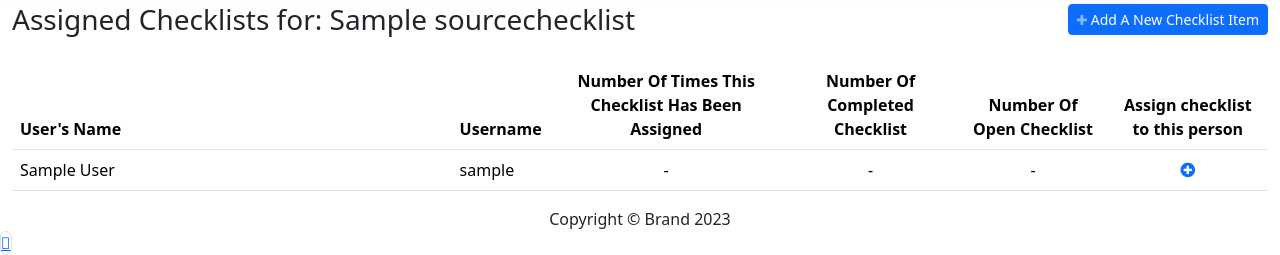
After one commit to my443/brighterchecklist, a Django app: page /manager/users/1 in a window 1280 px wide. The commit adds this page. Shown: the part 620-875 px from the top of the page. Run offline with Django 4.2, Linux system fonts and the light colour scheme; tables that the repository leaves empty hold one stand-in row (values such as "Sample post"); some libraries are stand-ins or nearby versions.

Commit message:
Checklist items can now be assigned to specific users.

```diff
--- /dev/null
+++ b/brighterchecklist/checklist_manager/templates/assign_checklist_to_person.html
@@ -0,0 +1,40 @@
+{% extends "base.html" %}
+
+{% block main_content %}
+<div class="d-sm-flex justify-content-between align-items-center mb-4">
+    <h3 class="text-dark mb-0">Assigned Checklists for: {{ checklist_info.checklist_name }}</h3>
+    <a class="btn btn-primary btn-sm d-none d-sm-inline-block" role="button" href="/manager/template/new/{{checklist_info.id}}">
+        <i class="fa fa-plus fa-sm text-white-50" style="font-size: 13px;"></i>&nbsp;Add A New Checklist Item</a>
+</div>
+<div class="row">
+    <div class="col">
+        <div class="table-responsive">
+            <table class="table">
+                <thead>
+                    <tr>
+                        <th style="width: 35%">User's Name</th>
+                        <th class="">Username</th>
+                        <th class="text-center">Number Of Times This Checklist Has Been Assigned</th>
+                        <th class="text-center">Number Of Completed Checklist</th>
+                        <th class="text-center">Number Of Open Checklist</th>
+                        <th class="text-center">Assign checklist to this person</th>
+                    </tr>
+                </thead>
+                <tbody>
+                {% for row in all_users %}
+                    <tr>
+                        <td>{{ row.first_name }} {{ row.last_name }}</td>
+                        <td>{{ row.username }}</td>
+                        <td class="text-center"> - </td>
+                        <td class="text-center"> - </td>
+                        <td class="text-center"> - </td>
+                        <td class="text-center"><a href="/manager/users/assign/{{checklist_info.id}}/{{row.id}}"><i class="fa fa-plus-circle" style="font-size: 17px;"></i></a></td>
+                    </tr>
+                {% endfor %}
+                </tbody>
+            </table>
+        </div>
+    </div>
+</div>
+</div>
+{% endblock %}
--- a/brighterchecklist/checklist_manager/templates/checklist_manager_main.html
+++ b/brighterchecklist/checklist_manager/templates/checklist_manager_main.html
@@ -11,7 +11,7 @@
                 <thead>
                     <tr>
                         <th style="width: 35%">Checklist Name</th>
-                        <th class="text-center">Assigned To</th>
+                        <th class="text-center">Assigned Checklist</th>
                         <th class="text-center">Edit Name and Description</th>
                         <th class="text-center">See Checklist Template</th>
                         <th class="text-center">Delete</th>
@@ -22,8 +22,8 @@
                     <tr>
                         <td>{{ row.checklist_name }}</td>
                         <!--<td class="text-center"><i class="fa fa-users" data-bs-toggle="tooltip" data-bss-tooltip="" style="font-size: 17px;" title="People who this checklist is assigned to."></i></td>-->
-                        <td class="text-center"> <i class="fa fa-user-plus"></i></td>
-                        <td class="text-center"><a href="/manager/edit/{{row.id}}"><i class="fa fa-th-list"></i></td>
+                        <td class="text-center"><a href="/manager/users/{{row.id}}"> <i class="fa fa-user-plus"></i></a></td>
+                        <td class="text-center"><a href="/manager/edit/{{row.id}}"><i class="fa fa-th-list"></i></a></td>
                         <td class="text-center"><a href="/manager/template/list/{{row.id}}"> <i class="fa fa-list-alt"></i></a> </td>
                         <td class="text-center"><a href="/manager/delete/{{row.id}}"><i class="fa fa-trash" style="font-size: 17px;"></i></a></td>
                     </tr>
--- a/brighterchecklist/checklist_manager/urls.py
+++ b/brighterchecklist/checklist_manager/urls.py
@@ -13,4 +13,7 @@ urlpatterns = [
     path('manager/template/save/<int:item_id>', views.save_template_item, name='save_template_item'),
     path('manager/template/new/<int:checklist_id>', views.new_template_item, name='new_template_item'),
     path('manager/template/delete/<int:item_id>', views.delete_template_item, name='delete_template_item'),
+
+    path('manager/users/<int:checklist_id>', views.all_users_for_assignment, name='all_users_assignments'),
+    path('manager/users/assign/<int:checklist_id>/<int:user_id>', views.assign_checklist_to_person, name='assign_checklist_to_person'),
 ]
--- a/brighterchecklist/checklist_manager/views.py
+++ b/brighterchecklist/checklist_manager/views.py
@@ -1,12 +1,11 @@
-import datetime
-
 from django.shortcuts import render, redirect
 from django.http import HttpResponse
 from django.template import loader
 from .models import SourceChecklist, ChecklistTemplateItems
 from .forms import ChecklistTemplateForm, ChecklistItemForm
 from .views_checklist_template import *
-
+from .views_assign_checklist_to_user import *
+import datetime
 
 def manager(request):
     all_checklists = SourceChecklist.objects.all()
--- /dev/null
+++ b/brighterchecklist/checklist_manager/views_assign_checklist_to_user.py
@@ -0,0 +1,41 @@
+from django.contrib.auth.models import User
+from django.shortcuts import render, redirect
+from django.http import HttpResponse
+from django.template import loader
+from .models import SourceChecklist, ChecklistTemplateItems
+from checklist.models import Checklist
+# from models import users
+
+import datetime
+
+def all_users_for_assignment(request, checklist_id):
+    all_users = User.objects.all()
+    checklist_info = SourceChecklist.objects.get(id=checklist_id)
+
+    template = loader.get_template('assign_checklist_to_person.html')
+
+    ## TODO - Add the analytics for the specific checklist that has been assigned.
+    ##          Based on checklist_id
+
+    context = {
+        'all_users': all_users,
+        'checklist_info': checklist_info,
+        # 'checklist_analytics': checklist_analytics,
+    }
+
+    return HttpResponse(template.render(context))
+
+def assign_checklist_to_person(request, checklist_id, user_id):
+    checklist_info = SourceChecklist.objects.get(id=checklist_id)
+    checklist_template_items = ChecklistTemplateItems.objects.all().filter(checklist_id=checklist_id)
+
+    for item in checklist_template_items:
+        checklist_item = Checklist()
+        checklist_item.checklist_id = checklist_id
+        checklist_item.assigned_to_user_id = user_id
+        checklist_item.checklist_item_short_text = item.template_item_short_text
+        checklist_item.checklist_item_long_text_text = item.template_item_long_text
+
+        checklist_item.save()
+
+    return redirect(f'/manager/users/{checklist_id}')
```
Also changed, not shown: brighterchecklist/checklist/models.py (+6 -1 lines), brighterchecklist/checklist/migrations/0003_remove_checklist_source_and_more.py (added).
